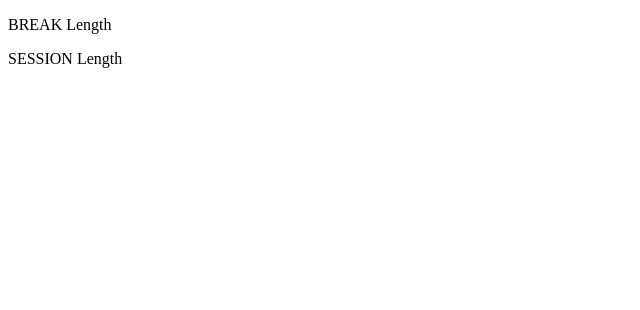
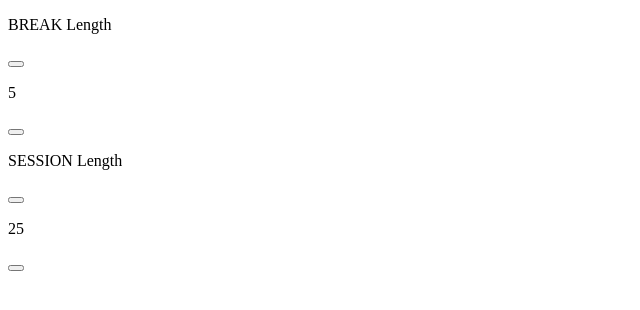
Before and after one commit to Shishwami/25-plus-5-clock, a React (Vite) app: page / in a window 1280 px wide. Shown: the top 310 px of the page, without its empty margins (0-640 px from the left). Built offline with nearby package versions, Linux system fonts and the light colour scheme.

Commit message:
Update Control.jsx

```diff
--- a/src/components/Control.jsx
+++ b/src/components/Control.jsx
@@ -1,13 +1,13 @@
-function Control({ controlName,defaultLength }) {
+function Control({ controlName, defaultLength }) {
     return (
         <div className={controlName}>
             <div>
                 <p id={controlName + "-label"}>{controlName.toUpperCase()} Length</p>
             </div>
             <div>
-                <div id={controlName+"-decrement"}></div>
-                <div id={controlName+"-length"}></div>
-                <div id={controlName+"-increment"}></div>
+                <button id={controlName + "-decrement"}></button>
+                <p id={controlName + "-length"}>{defaultLength}</p>
+                <button id={controlName + "-increment"}></button>
             </div>
         </div>
     );
```
